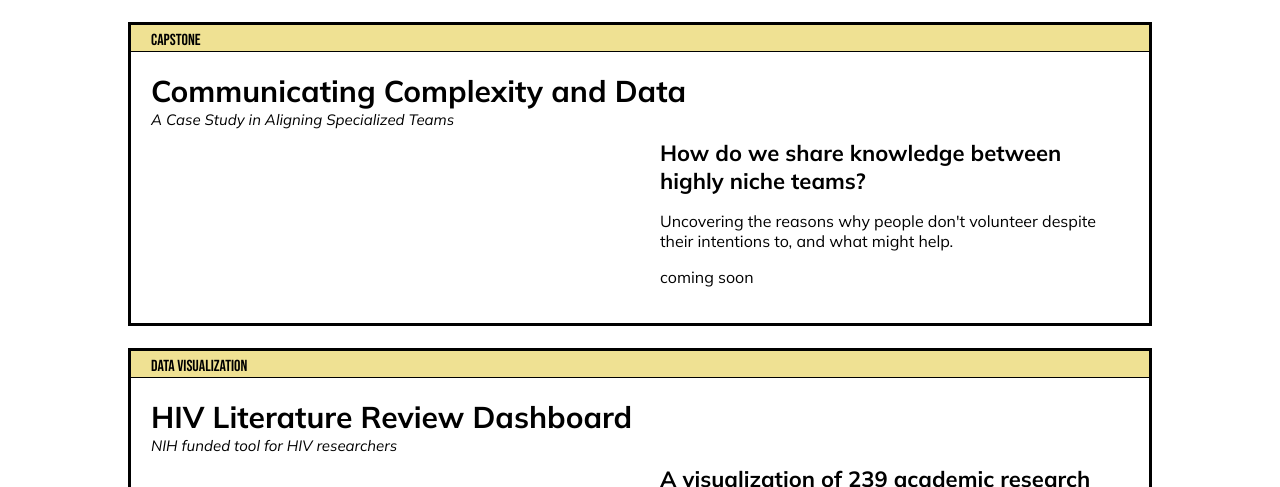
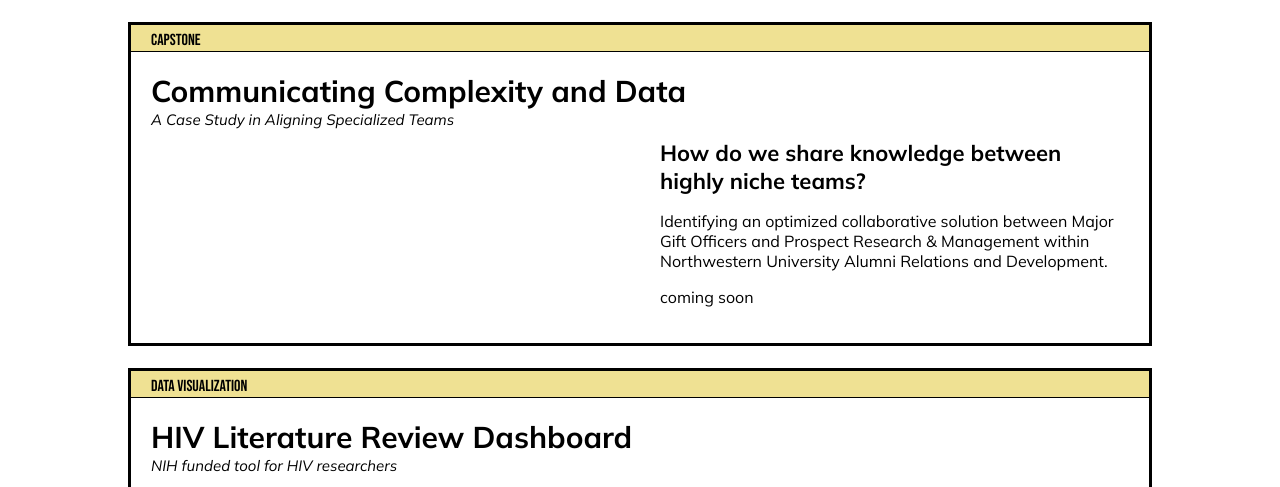
Before and after one commit to angeyu/angeyu.github.io, a plain HTML site: page index.html in a window 1280 px wide. Shown: the part 613-1100 px from the top of the page. Drawn offline with Linux system fonts and the light colour scheme; grey boxes are pictures that could not be loaded.

Commit message:
update description

```diff
--- a/index.html
+++ b/index.html
@@ -85,7 +85,7 @@
             <div class="column">
               <div class="column-container">
                 <h3>How do we share knowledge between highly niche teams?</h3>
-                <p>Uncovering the reasons why people don't volunteer despite their intentions to, and what might help.</p>
+                <p>Identifying an optimized collaborative solution between Major Gift Officers and Prospect Research & Management within Northwestern University Alumni Relations and Development.</p>
                 <p>coming soon</p>
               </div>
             </div>
```
